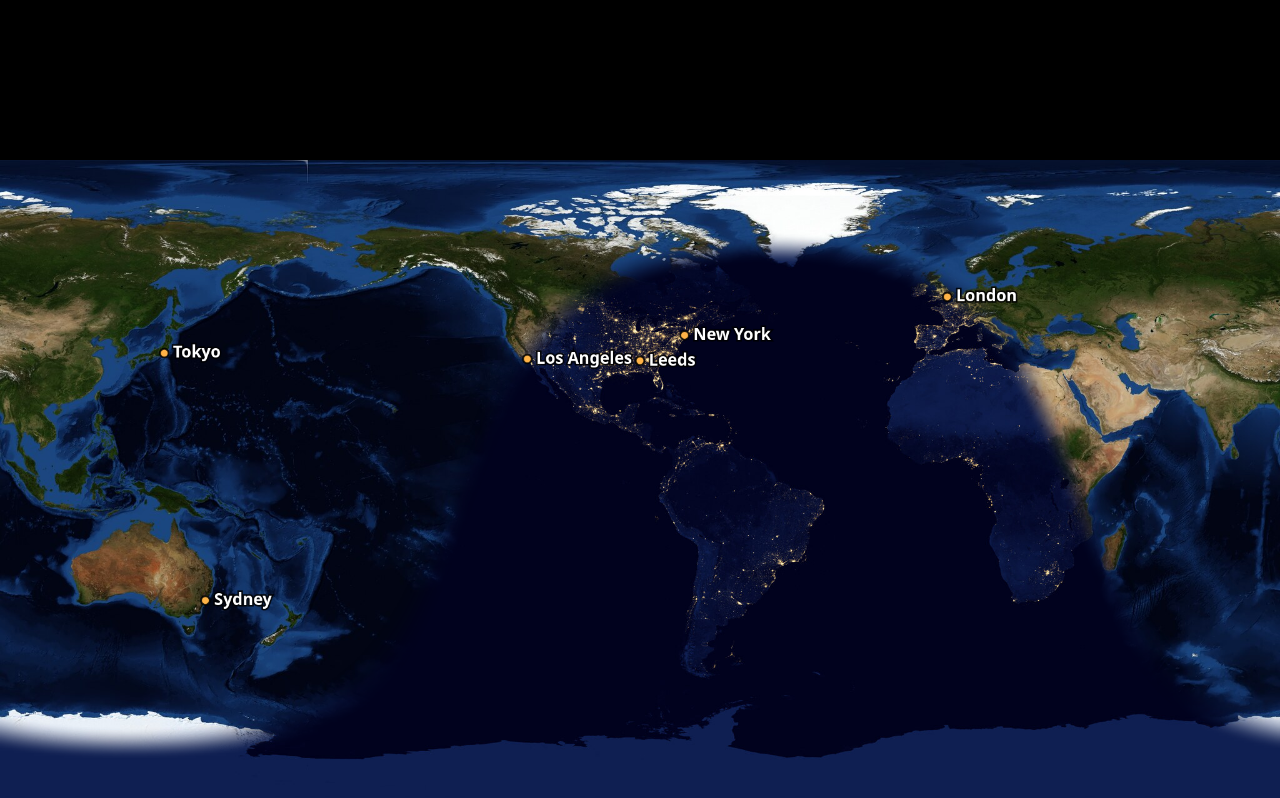
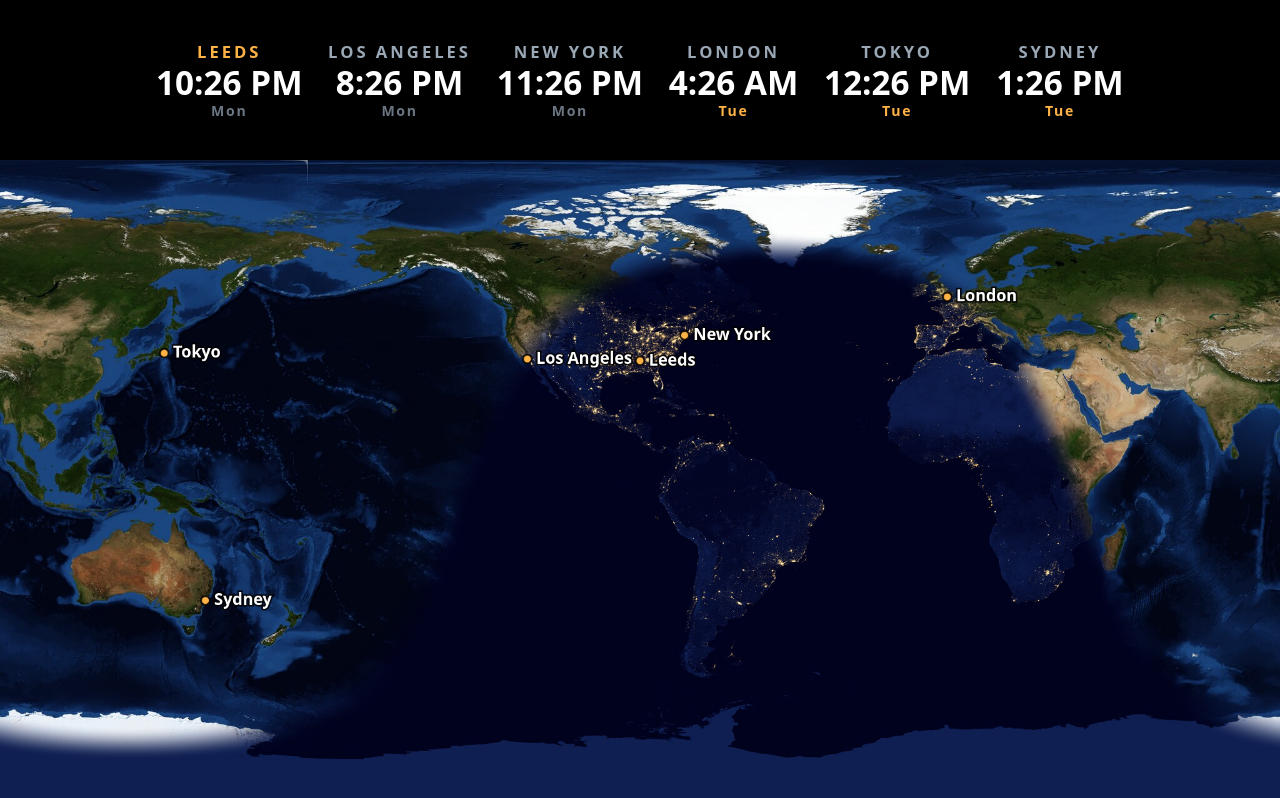
Before and after one commit to evanrkeller/chronomap, a website with bundled scripts: page index.html in a window 1280 px wide. Built offline with nearby package versions, Linux system fonts and the light colour scheme.

Commit message:
feat(scoreboard): show live local times for configured cities
Top bar renders one tile per city via Intl.DateTimeFormat (h:mm AM/PM
plus weekday), updates aligned to the wall-clock minute, and marks
cities whose calendar date differs from home (Leeds) in amber. Home
city name is accented.

Refs #9

Co-Authored-By: Claude Fable 5 <noreply@anthropic.com>

```diff
--- a/css/style.css
+++ b/css/style.css
@@ -36,3 +36,52 @@ body {
   width: 100vw;
   height: 50vw;
 }
+
+#scoreboard {
+  display: flex;
+  align-items: stretch;
+  justify-content: center;
+  gap: 2vw;
+  padding: 0 1vw;
+  color: #fff;
+  font-family: system-ui, sans-serif;
+}
+
+.city-tile {
+  display: flex;
+  flex-direction: column;
+  align-items: center;
+  justify-content: center;
+  min-width: 10vw;
+}
+
+.city-name {
+  font-size: 1.3vw;
+  font-weight: 600;
+  letter-spacing: 0.18em;
+  text-transform: uppercase;
+  color: #9aa7b5;
+}
+
+.city-time {
+  font-size: 2.6vw;
+  font-weight: 700;
+  font-variant-numeric: tabular-nums;
+  line-height: 1.15;
+}
+
+.city-weekday {
+  font-size: 1.1vw;
+  font-weight: 600;
+  letter-spacing: 0.12em;
+  color: #6b7683;
+}
+
+/* Cities living in a different calendar day than home (Leeds). */
+.city-tile.other-day .city-weekday {
+  color: #ffb347;
+}
+
+.city-tile.home .city-name {
+  color: #ffb347;
+}
--- /dev/null
+++ b/js/clock.js
@@ -0,0 +1,38 @@
+// Local-time display for the scoreboard, backed by the browser's own
+// IANA timezone data via Intl — no timezone tables to maintain.
+
+const formatterCache = new Map();
+
+function formatterFor(timeZone) {
+  let formatter = formatterCache.get(timeZone);
+  if (!formatter) {
+    formatter = new Intl.DateTimeFormat('en-US', {
+      timeZone,
+      hour: 'numeric',
+      minute: '2-digit',
+      weekday: 'short',
+    });
+    formatterCache.set(timeZone, formatter);
+  }
+  return formatter;
+}
+
+export function formatCityTime(date, timeZone) {
+  const parts = formatterFor(timeZone).formatToParts(date);
+  const get = (type) => parts.find((part) => part.type === type)?.value ?? '';
+  return {
+    time: `${get('hour')}:${get('minute')} ${get('dayPeriod')}`,
+    weekday: get('weekday'),
+  };
+}
+
+// A key that changes when the local calendar date changes, for spotting
+// cities living in tomorrow (or yesterday) relative to home.
+export function localDateKey(date, timeZone) {
+  return new Intl.DateTimeFormat('en-CA', {
+    timeZone,
+    year: 'numeric',
+    month: '2-digit',
+    day: '2-digit',
+  }).format(date);
+}
--- a/js/main.js
+++ b/js/main.js
@@ -2,6 +2,7 @@ import { xToLon, yToLat } from './geo.js';
 import { subsolarPoint, sinAltitude } from './solar.js';
 import { nightAlpha } from './terminator.js';
 import { drawMarkers } from './markers.js';
+import { formatCityTime, localDateKey } from './clock.js';
 
 const UPDATE_INTERVAL_MS = 60000;
 
@@ -74,6 +75,45 @@ function scheduleUpdates(dayImage, nightImage) {
   setTimeout(() => scheduleUpdates(dayImage, nightImage), delay);
 }
 
+function buildScoreboard(cities) {
+  const scoreboard = document.getElementById('scoreboard');
+  const tiles = cities.map((city, index) => {
+    const tile = document.createElement('div');
+    tile.className = index === 0 ? 'city-tile home' : 'city-tile';
+
+    const name = document.createElement('div');
+    name.className = 'city-name';
+    name.textContent = city.name;
+
+    const time = document.createElement('div');
+    time.className = 'city-time';
+
+    const weekday = document.createElement('div');
+    weekday.className = 'city-weekday';
+
+    tile.append(name, time, weekday);
+    scoreboard.append(tile);
+    return { city, tile, time, weekday };
+  });
+
+  const homeTimezone = cities[0].tz;
+
+  function updateClocks() {
+    const now = new Date();
+    const homeDate = localDateKey(now, homeTimezone);
+    for (const { city, tile, time, weekday } of tiles) {
+      const formatted = formatCityTime(now, city.tz);
+      time.textContent = formatted.time;
+      weekday.textContent = formatted.weekday;
+      tile.classList.toggle('other-day', localDateKey(now, city.tz) !== homeDate);
+    }
+    // Re-align to just past the next minute boundary.
+    setTimeout(updateClocks, 60000 - (Date.now() % 60000) + 250);
+  }
+
+  updateClocks();
+}
+
 async function start() {
   const [dayImage, nightImage, citiesResponse] = await Promise.all([
     loadImage('assets/earth-day.jpg'),
@@ -88,6 +128,7 @@ async function start() {
 
   const markersCanvas = document.getElementById('markers');
   drawMarkers(markersCanvas.getContext('2d'), cities, markersCanvas.width, markersCanvas.height);
+  buildScoreboard(cities);
 }
 
 start();
```
Also changed, not shown: test/clock.test.js (added, +24 -0 lines), CHANGELOG.md.
